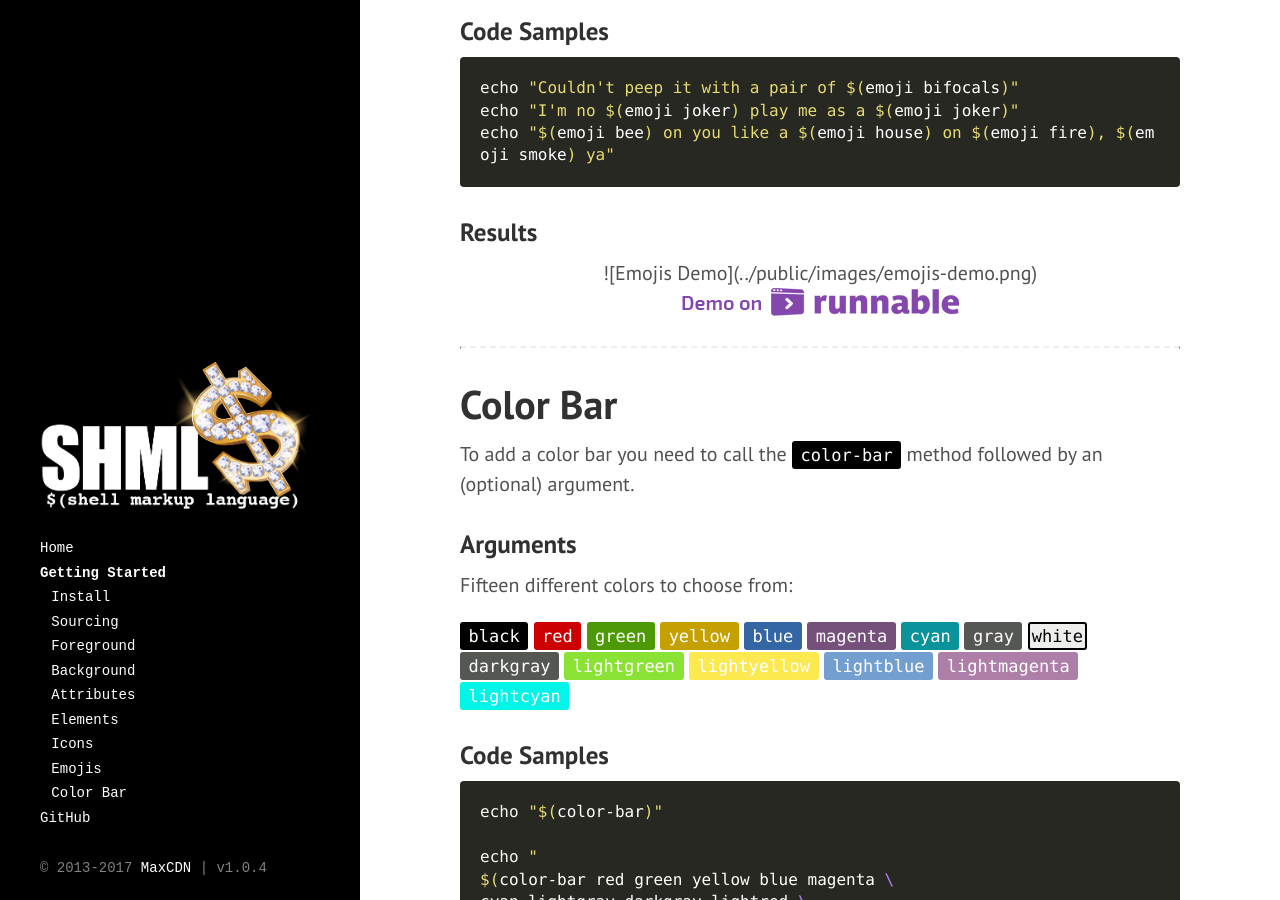
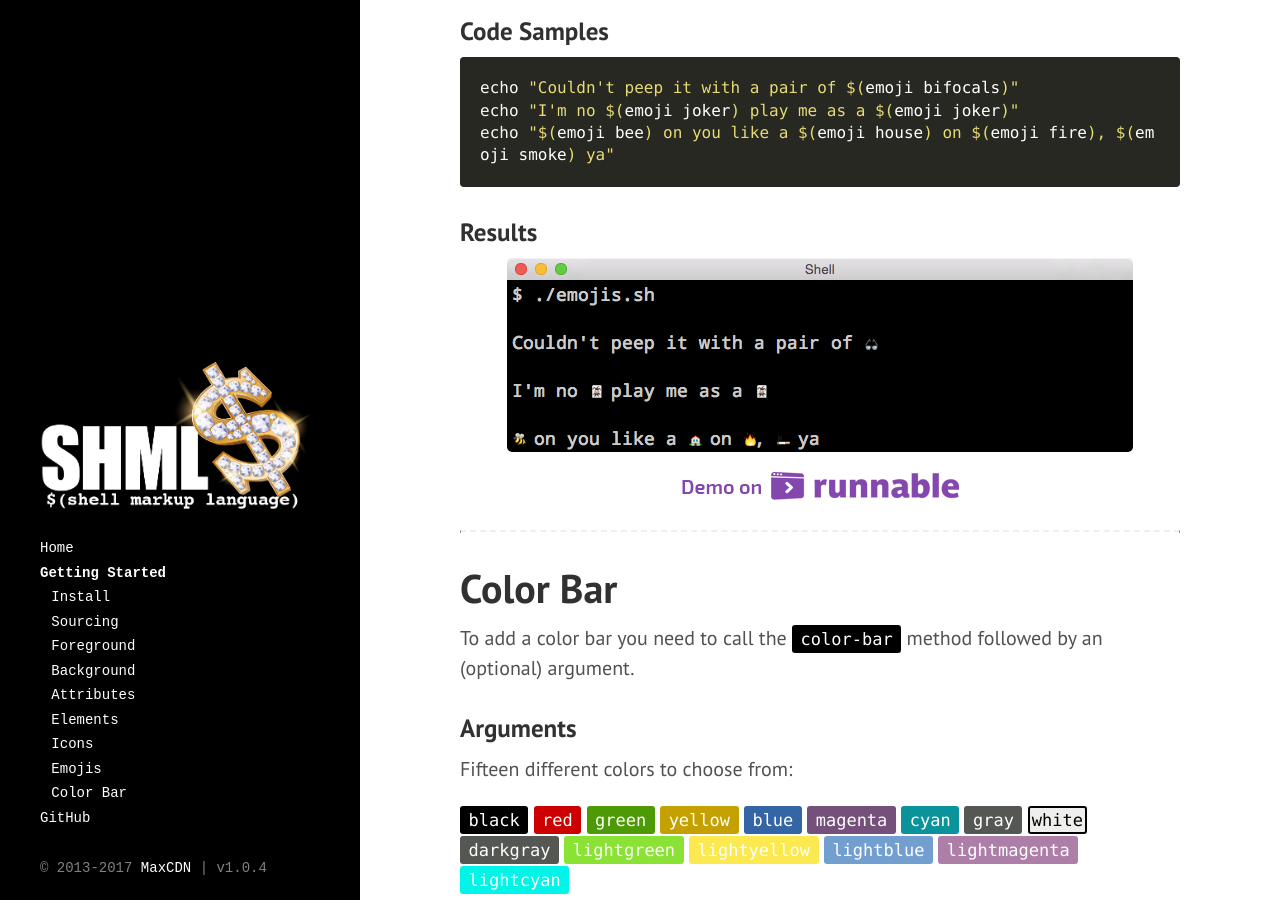
Before and after one commit to odb/shml, a Jekyll site: the page built from docs/getting-started.md, in a window 1280 px wide and 900 px high, scrolled down 11527 px. Built offline with Jekyll 4.4.1, drawn with Linux system fonts in a browser that asks for light colours.

Commit message:
Fixed emojis.md for #36

```diff
--- a/docs/_includes/emojis.md
+++ b/docs/_includes/emojis.md
@@ -1,5 +1,6 @@
 <hr>
 <a name="Emojis"></a>
+
 # Emojis
 
 To add an emoji you need to call the `emoji` method followed by an argument. Each emoji added to SHML was approved as part of [Unicode&reg; 6.0.0 Standard](http://unicode.org/versions/Unicode6.0.0/) in 2010.
@@ -59,6 +60,6 @@ echo "$(emoji bee) on you like a $(emoji house) on $(emoji fire), $(emoji smoke)
 
 ### Results
 <center>
-![Emojis Demo](../public/images/emojis-demo.png)
+<img src="../public/images/emojis-demo.png">
 </center>
 <center><a href="http://code.runnable.com/Viu5vP4l21kzxZI2/shml-emojis-for-shell-bash-and-icons" target="_blank"><img src="../public/images/demo-on-runnable.png" border="0"></a></center>
```
Also changed, not shown: 2 other files.
